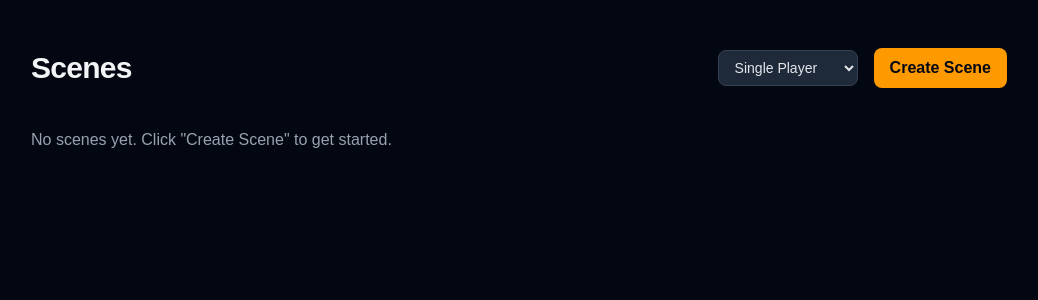
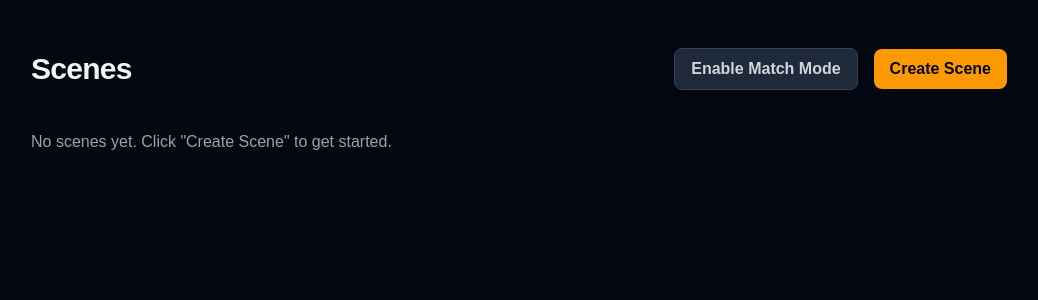
Before and after one commit to faustothegrey/ScienceClick2, a Next.js app: page /scenes in a window 1280 px wide. Shown: the top 300 px of the page, without its empty margins (121-1159 px from the left). Built offline with nearby package versions, Linux system fonts and the light colour scheme.

Commit message:
feat: add global match mode toggle to gallery

```diff
--- a/src/app/scenes/page.tsx
+++ b/src/app/scenes/page.tsx
@@ -91,8 +91,11 @@ function formatName(id: string) {
     .replace(/\b\w/g, (c) => c.toUpperCase());
 }
 
-function SceneCard({ scene, playMode, onDelete }: { scene: Scene; playMode: PlayMode; onDelete: (id: string) => void }) {
+function SceneCard({ scene, playMode, isMatchMode, onDelete }: { scene: Scene; playMode: PlayMode; isMatchMode: boolean; onDelete: (id: string) => void }) {
   const getHref = () => {
+    if (!isMatchMode) {
+      return `/scenes/${scene.id}`;
+    }
     switch (playMode) {
       case "team-a":
         return `/scenes/${scene.id}?team=team-a`;
@@ -150,7 +153,7 @@ function SceneCard({ scene, playMode, onDelete }: { scene: Scene; playMode: Play
             href={getHref()}
             className="px-4 py-2 bg-emerald-500/10 text-emerald-500 border border-emerald-500/20 hover:bg-emerald-500 hover:text-white text-sm font-semibold rounded-lg transition-colors"
           >
-            Start Match
+            {isMatchMode ? "Start Match" : "Play Scene"}
           </Link>
         </div>
       </div>
@@ -161,7 +164,8 @@ function SceneCard({ scene, playMode, onDelete }: { scene: Scene; playMode: Play
 export default function ScenesGalleryPage() {
   const [scenes, setScenes] = useState<Scene[]>([]);
   const [loading, setLoading] = useState(true);
-  const [playMode, setPlayMode] = useState<PlayMode>("single");
+  const [playMode, setPlayMode] = useState<PlayMode>("team-a");
+  const [isMatchMode, setIsMatchMode] = useState(false);
   const router = useRouter();
 
   useEffect(() => {
@@ -192,16 +196,27 @@ export default function ScenesGalleryPage() {
         <header className="flex items-center justify-between mb-10">
           <h1 className="text-3xl font-bold tracking-tight">Scenes</h1>
           <div className="flex items-center gap-4">
+            {isMatchMode && (
               <select
                 value={playMode}
                 onChange={(e) => setPlayMode(e.target.value as PlayMode)}
-              className="px-3 py-2 bg-gray-800 border border-gray-700 text-gray-200 rounded-lg text-sm focus:outline-none focus:border-amber-500 transition-colors"
+                className="px-3 py-2 bg-gray-800 border border-gray-700 text-gray-200 rounded-lg text-sm focus:outline-none focus:border-purple-500 transition-colors"
               >
                 <option value="single">Single Player</option>
                 <option value="team-a">Team A</option>
                 <option value="team-b">Team B</option>
                 <option value="spectator">Spectator View</option>
               </select>
+            )}
+            <button
+              onClick={() => setIsMatchMode(!isMatchMode)}
+              className={`px-4 py-2 font-semibold rounded-lg transition-colors border ${isMatchMode
+                  ? "bg-purple-500/20 text-purple-400 border-purple-500/50 hover:bg-purple-500/30"
+                  : "bg-gray-800 text-gray-300 border-gray-700 hover:bg-gray-700"
+                }`}
+            >
+              {isMatchMode ? "Disable Match Mode" : "Enable Match Mode"}
+            </button>
             <button
               onClick={handleCreateScene}
               className="px-4 py-2 bg-amber-500 text-gray-950 font-semibold rounded-lg hover:bg-amber-400 transition-colors"
@@ -231,7 +246,7 @@ export default function ScenesGalleryPage() {
                   </h2>
                   <div className="grid grid-cols-1 sm:grid-cols-2 lg:grid-cols-3 gap-6">
                     {catScenes.map((scene) => (
-                      <SceneCard key={scene.id} scene={scene} playMode={playMode} onDelete={handleDeleteScene} />
+                      <SceneCard key={scene.id} scene={scene} playMode={playMode} isMatchMode={isMatchMode} onDelete={handleDeleteScene} />
                     ))}
                   </div>
                 </section>
@@ -249,7 +264,7 @@ export default function ScenesGalleryPage() {
                 </h2>
                 <div className="grid grid-cols-1 sm:grid-cols-2 lg:grid-cols-3 gap-6">
                   {scenes.filter((s) => !getCategoryForScene(s.id)).map((scene) => (
-                    <SceneCard key={scene.id} scene={scene} playMode={playMode} onDelete={handleDeleteScene} />
+                    <SceneCard key={scene.id} scene={scene} playMode={playMode} isMatchMode={isMatchMode} onDelete={handleDeleteScene} />
                   ))}
                 </div>
               </section>
```
Lines whose indentation alone changed are shown as unchanged.
